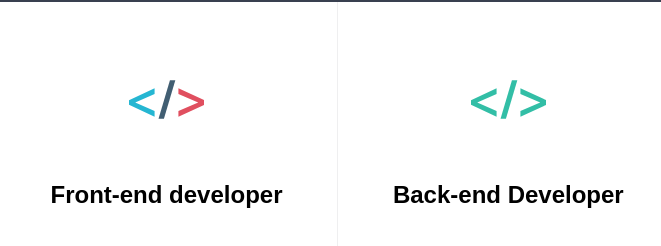
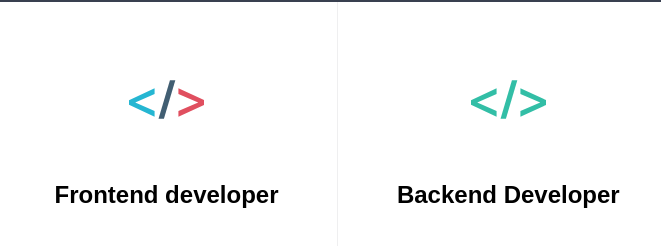
Before and after one commit to Aryan007007/aryan007007.github.io, a plain HTML site: page index.html in a window 1280 px wide. Shown: the part 1643-1889 px from the top of the page, 473-1134 px from the left. Drawn offline with Linux system fonts and the light colour scheme; a web font is replaced by a local one.

Commit message:
front-end => frontend everywhere else

```diff
--- a/index.html
+++ b/index.html
@@ -66,7 +66,7 @@
             <div class="front-end">
                <img class="front-end-image" src="./assets/code-svgrepo-com.svg" alt="">
                <h2>
-                  Front-end developer
+                  Frontend developer
                </h2>
                <p>I like to code things from scratch, and enjoy bringing ideas to life in the browser.
                </p>
@@ -81,7 +81,7 @@
             <div class="back-end">
                <img class="back-end-image" src="./assets/coding-svgrepo-com.svg" alt="">
                <h2>
-                  Back-end Developer
+                  Backend Developer
                </h2>
                <p>Just beginning to learn the ropes around data handling and back end scripting.</p>
                <h3>Languages I Speak</h3>
```
